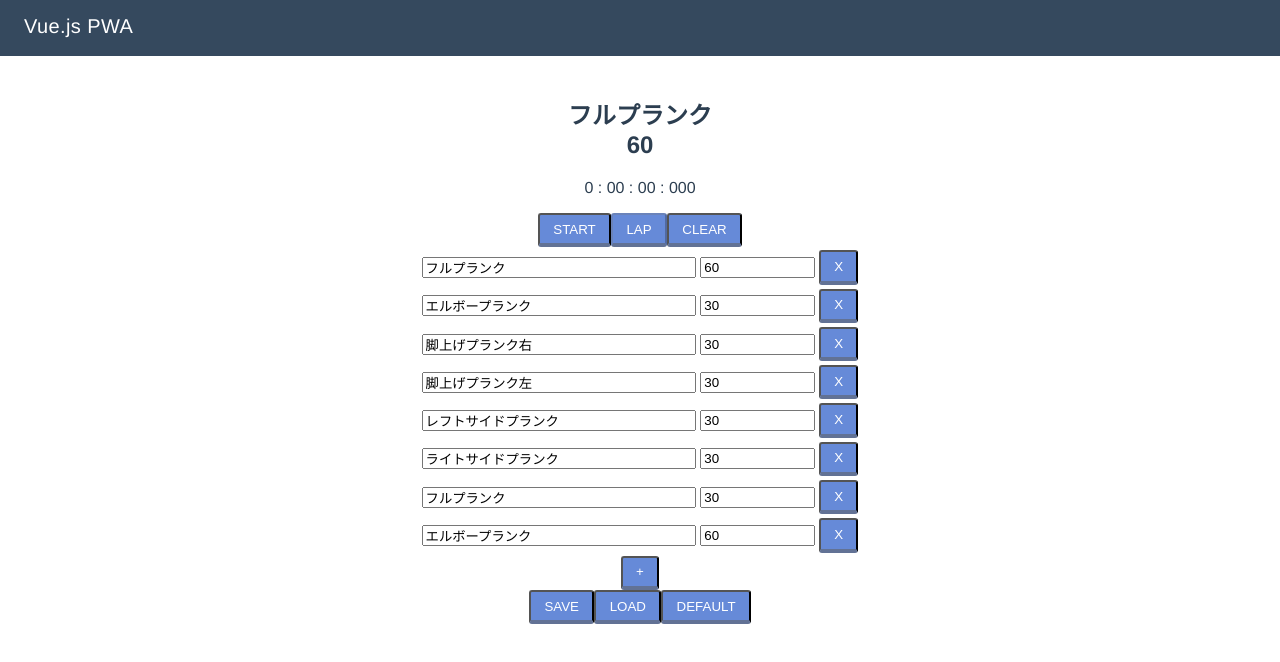
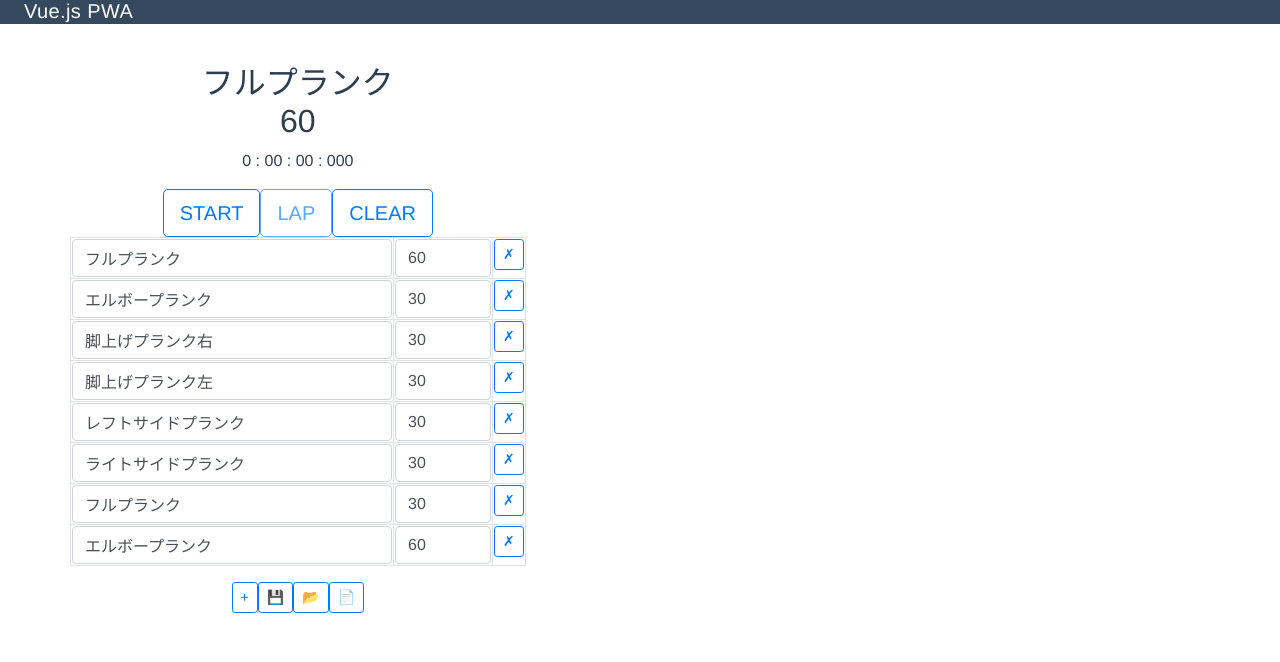
Before and after one commit to z589app/pwa-plank-watch, a Vue app: page /#/ in a window 1280 px wide. Shown: the top 662 px of the page. Built offline with nearby package versions, Linux system fonts and the light colour scheme.

Commit message:
add bootstrap

```diff
--- a/index.html
+++ b/index.html
@@ -25,8 +25,13 @@
         for (var file of chunk.files) {
           if (file.match(/\.(js|css)$/)) { %>
     <link rel="<%= chunk.initial?'preload':'prefetch' %>" href="<%= htmlWebpackPlugin.files.publicPath + file %>" as="<%= file.match(/\.css$/)?'style':'script' %>"><% }}} %>
+<link rel="stylesheet" href="https://stackpath.bootstrapcdn.com/bootstrap/4.3.1/css/bootstrap.min.css" integrity="sha384-ggOyR0iXCbMQv3Xipma34MD+dH/1fQ784/j6cY/iJTQUOhcWr7x9JvoRxT2MZw1T" crossorigin="anonymous">
   </head>
   <body>
+<script src="https://code.jquery.com/jquery-3.3.1.slim.min.js" integrity="sha384-q8i/X+965DzO0rT7abK41JStQIAqVgRVzpbzo5smXKp4YfRvH+8abtTE1Pi6jizo" crossorigin="anonymous"></script>
+<script src="https://cdnjs.cloudflare.com/ajax/libs/popper.js/1.14.7/umd/popper.min.js" integrity="sha384-UO2eT0CpHqdSJQ6hJty5KVphtPhzWj9WO1clHTMGa3JDZwrnQq4sF86dIHNDz0W1" crossorigin="anonymous"></script>
+<script src="https://stackpath.bootstrapcdn.com/bootstrap/4.3.1/js/bootstrap.min.js" integrity="sha384-JjSmVgyd0p3pXB1rRibZUAYoIIy6OrQ6VrjIEaFf/nJGzIxFDsf4x0xIM+B07jRM" crossorigin="anonymous"></script>
+<script src="static/add_bootstrap.js"></script>
     <noscript>
       This is your fallback content in case JavaScript fails to load.
     </noscript>
--- a/src/App.vue
+++ b/src/App.vue
@@ -34,7 +34,7 @@ main {
 
 header {
   margin: 0;
-  height: 56px;
+  height: 24px;
   padding: 0 16px 0 24px;
   background-color: #35495E;
   color: #ffffff;
@@ -48,6 +48,6 @@ header span {
   letter-spacing: .02em;
   font-weight: 400;
   box-sizing: border-box;
-  padding-top: 16px;
+  padding-top: 1px;
 }
 </style>
--- a/src/components/StopWatch.vue
+++ b/src/components/StopWatch.vue
@@ -2,7 +2,7 @@
 <div id="app" class="ui text container">
   <div class="center aligned row">
     <div class="column">
-      <h2>
+      <h2 class="h2 text-center">
         {{ msg }}
         <br>
         {{ duration }}
@@ -12,22 +12,28 @@
         {{ minutes | zeroPad }} :
         {{ seconds | zeroPad }} :
         {{ milliSeconds | zeroPad(3) }}</p>
-      <button class="btn-square" @click="startTimer" v-if="!isRunning">START</button>
-      <button class="btn-square" @click="stopTimer" v-else>STOP</button>
-      <button class="btn-square" @click="pushTime" :disabled="!isRunning">LAP</button>
-      <button class="btn-square" @click="clearAll">CLEAR</button>
-      <table align=center>
-        <tr class="mn" v-for="(mn, index) in menu" v-bind:key="index">
-          <th><input type="text" class="menu-name" placeholder='Name' v-model=mn.name></th>
-          <th><input type="number" class="menu-sec" placeholder='integer seconds' v-model=mn.sec></th>
-          <th><button class="btn-square" @click="removeItem(index)">X</button></th>
+      <button class="btn btn-outline-primary btn-lg" @click="startTimer" v-if="!isRunning">START</button>
+      <button class="btn btn-outline-primary btn-lg" @click="stopTimer" v-else>STOP</button>
+      <button class="btn btn-outline-primary btn-lg" @click="pushTime" :disabled="!isRunning">LAP</button>
+      <button class="btn btn-outline-primary btn-lg" @click="clearAll">CLEAR</button>
+      <table class="table table-striped table-bordered">
+        <tr style="table-tr" v-for="(mn, index) in menu" v-bind:key="index">
+          <th class="th-pad1">
+            <input class="form-control menu-name" type="text" placeholder='Name' v-model=mn.name></th>
+          <th class="th-pad1">
+            <input class="form-control menu-sec" type="number" placeholder='integer seconds' v-model=mn.sec></th>
+          <th class="th-pad1">
+            <button class="btn btn-outline-primary btn-sm" @click="removeItem(index)">✗</button></th>
         </tr>
       </table>
-      <button class="btn-square" @click="addItem">+</button>
-      <br>
-      <button class="btn-square" @click="saveMenu">SAVE</button>
-      <button class="btn-square" @click="loadMenu">LOAD</button>
-      <button class="btn-square" @click="loadDefaultMenu">DEFAULT</button>
+      <button type="button" class="btn btn-outline-primary btn-sm"
+        @click="addItem" data-toggle="tooltip" data-placement="top" title="Add Item">+</button>
+      <button type="button" class="btn btn-outline-primary btn-sm"
+        @click="saveMenu" data-toggle="tooltip" data-placement="top" title="Save items">&#x1F4BE;</button>
+      <button type="button" class="btn btn-outline-primary btn-sm"
+        @click="loadMenu" data-toggle="tooltip" data-placement="top" title="Load items">&#x1F4C2;</button>
+      <button type="button" class="btn btn-outline-primary btn-sm"
+        @click="loadDefaultMenu" data-toggle="tooltip" data-placement="top" title="Load default">&#x1F4C4;</button>
       <ul v-if="times.length">
         <li v-for="itm in times" v-bind:key="itm">
           {{ itm.hours  }} :
@@ -45,27 +51,20 @@
 
 <style>
 .menu-name {width: 20em; }
-.menu-sec {width: 8em; }
-.btn-square {
-  display: inline-block;
-  padding: 0.5em 1em;
-  text-decoration: none;
-  background: #668ad8;/*ボタン色*/
-  color: #FFF;
-  border-bottom: solid 4px #627295;
-  border-radius: 3px;
+.menu-sec {width: 6em; }
+.btn-border-black {
+  border-color: black
 }
-.btn-square:active {
-  /*ボタンを押したとき*/
-  -webkit-transform: translateY(4px);
-  transform: translateY(4px);/*下に動く*/
-  border-bottom: none;/*線を消す*/
+th.th-pad1 {
+  padding-top: 1px;
+  padding-bottom: 1px;
+  padding-left: 1px;
+  padding-right: 1px;
 }
 </style>
 
 <script>
 import * as localforage from 'localforage'
-
 export default {
   name: 'StopWatch',
   data () {
@@ -124,7 +123,7 @@ export default {
       this.times = []
       this.stopTimer()
       this.animateFrame = 0
-      this.durationTime = 0
+      // this.durationTime = 0
     },
     addItem: function () {
       var itemName = 'N' + this.menu.length.toString()
--- /dev/null
+++ b/static/add_bootstrap.js
@@ -0,0 +1,3 @@
+$(function () {
+  $('[data-toggle="tooltip"]').tooltip()
+})
```
